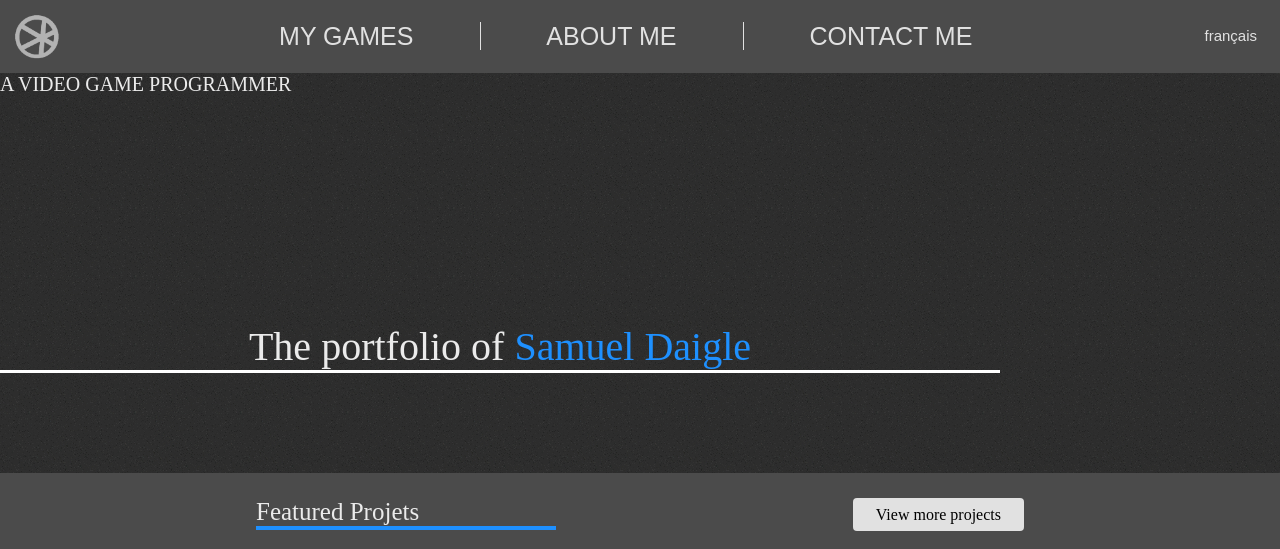
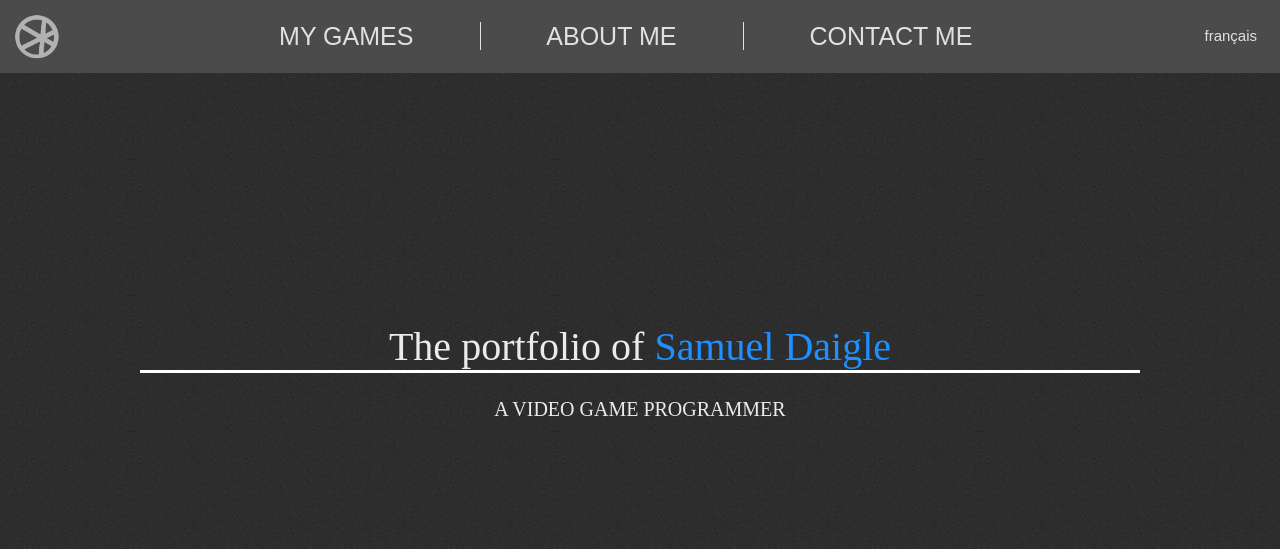
Before and after one commit to SamuelDaigle/samueldaigle.github.io, a PHP site: page / in a window 1280 px wide. Shown: the top 549 px of the page. Run offline with PHP 8.4, Linux system fonts and the light colour scheme; some libraries are stand-ins or nearby versions.

Commit message:
relative

```diff
--- a/css/style_index.css
+++ b/css/style_index.css
@@ -31,7 +31,7 @@ h2
 	vertical-align: middle;
 	font-size: 40px;
 	border-bottom: 3px solid white;
-	position: absolute;
+	position: relative;
 }
 
 #subtitle
@@ -39,7 +39,7 @@ h2
 	text-align: center;
 	vertical-align: middle;
 	font-size: 20px;
-	position: absolute;
+	position: relative;
 }
 
 #dotscanvas
```
